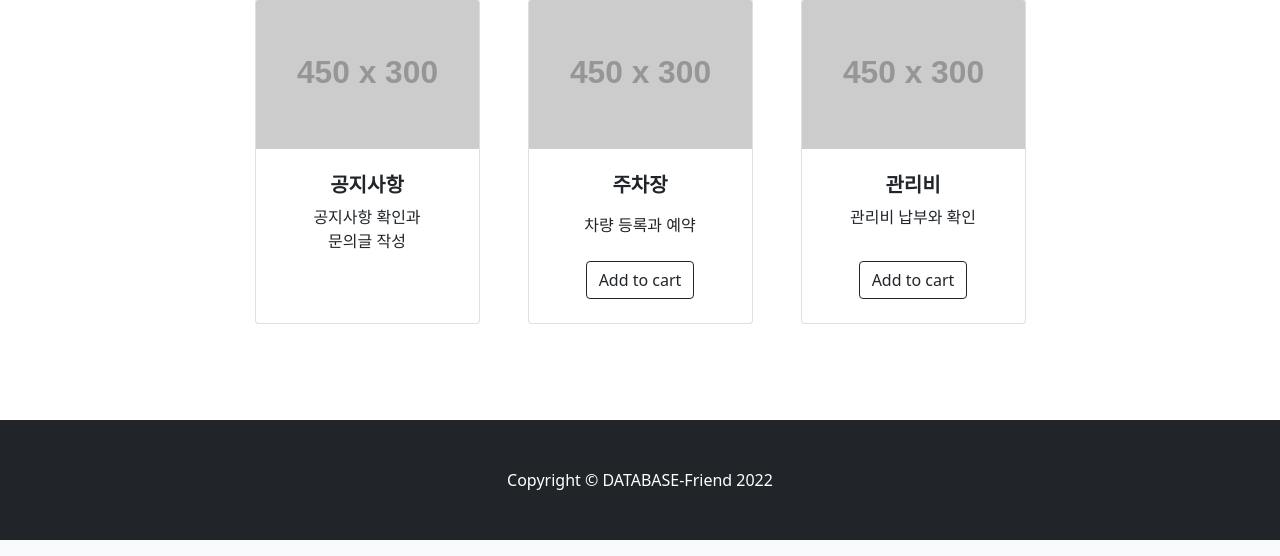
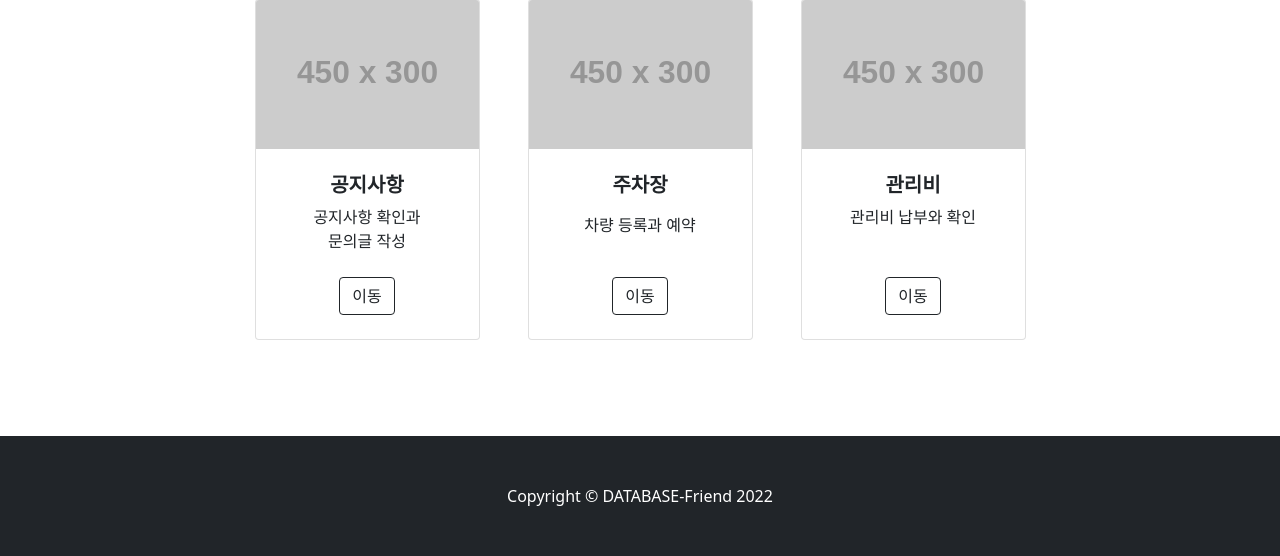
Before and after one commit to robin12303/Friend, a Django app: page /main/ in a window 1280 px wide. Shown: the part 450-1006 px from the top of the page. Run offline with Django 4.2, Linux system fonts and the light colour scheme; grey boxes labelled with a size stand in for pictures from a placeholder-image service; some libraries are stand-ins or nearby versions.

Commit message:
retouch html a little

```diff
--- a/Main/templates/Main/bootstrap.html
+++ b/Main/templates/Main/bootstrap.html
@@ -92,6 +92,7 @@
                             </div>
                             <!-- Product actions-->
                             <div class="card-footer p-4 pt-0 border-top-0 bg-transparent">
+                                <div class="text-center"><a class="btn btn-outline-dark mt-auto" href="/notice">이동</a></div>
                             </div>
                         </div>
                     </div>
@@ -118,7 +119,7 @@
                             </div>
                             <!-- Product actions-->
                             <div class="card-footer p-4 pt-0 border-top-0 bg-transparent">
-                                <div class="text-center"><a class="btn btn-outline-dark mt-auto" href="#">Add to cart</a></div>
+                                <div class="text-center"><a class="btn btn-outline-dark mt-auto" href="/parking">이동</a></div>
                             </div>
                         </div>
                     </div>
@@ -137,7 +138,7 @@
                             </div>
                             <!-- Product actions-->
                             <div class="card-footer p-4 pt-0 border-top-0 bg-transparent">
-                                <div class="text-center"><a class="btn btn-outline-dark mt-auto" href="#">Add to cart</a></div>
+                                <div class="text-center"><a class="btn btn-outline-dark mt-auto" href="/bill">이동</a></div>
                             </div>
                         </div>
                     </div>
```
